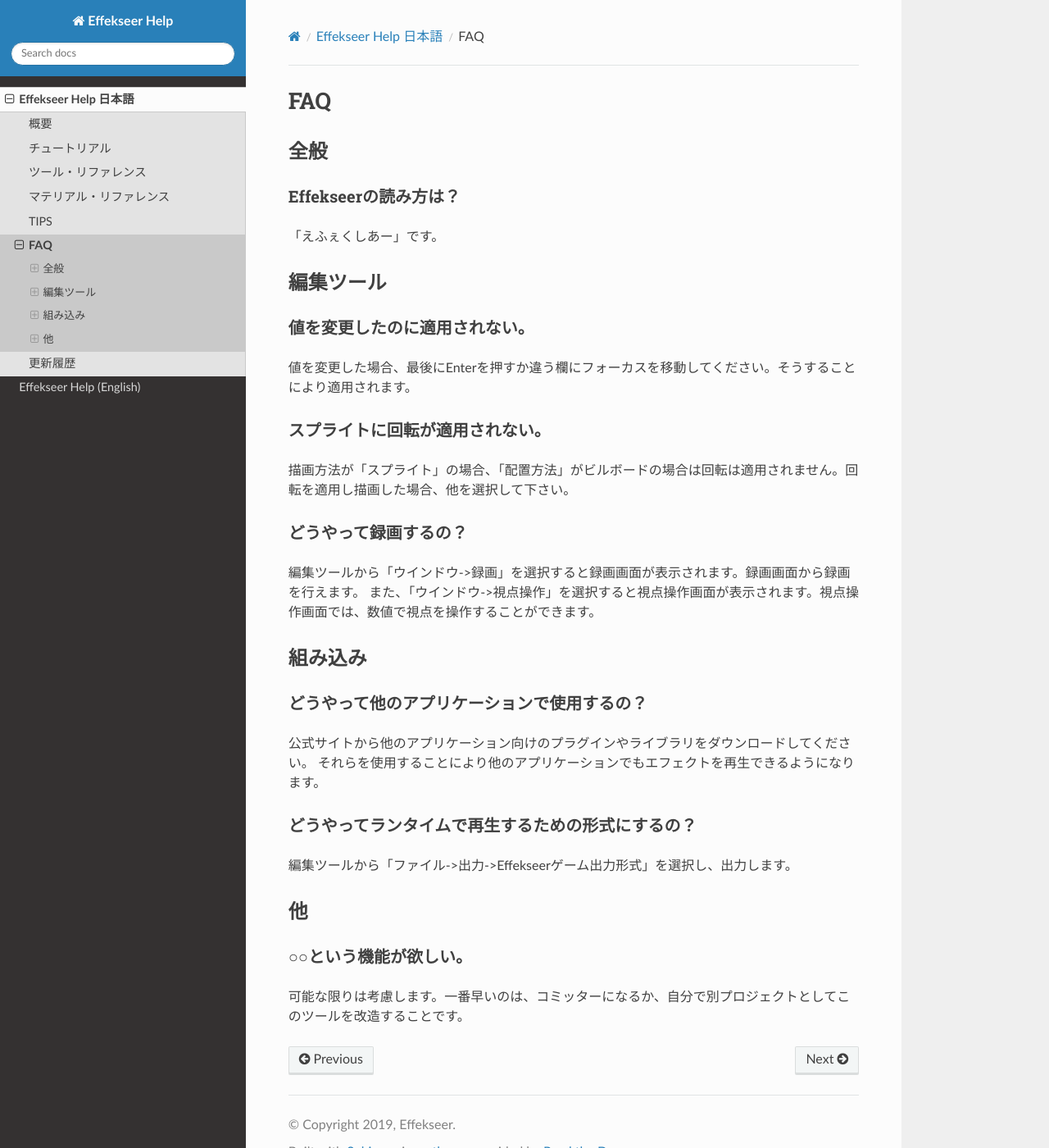
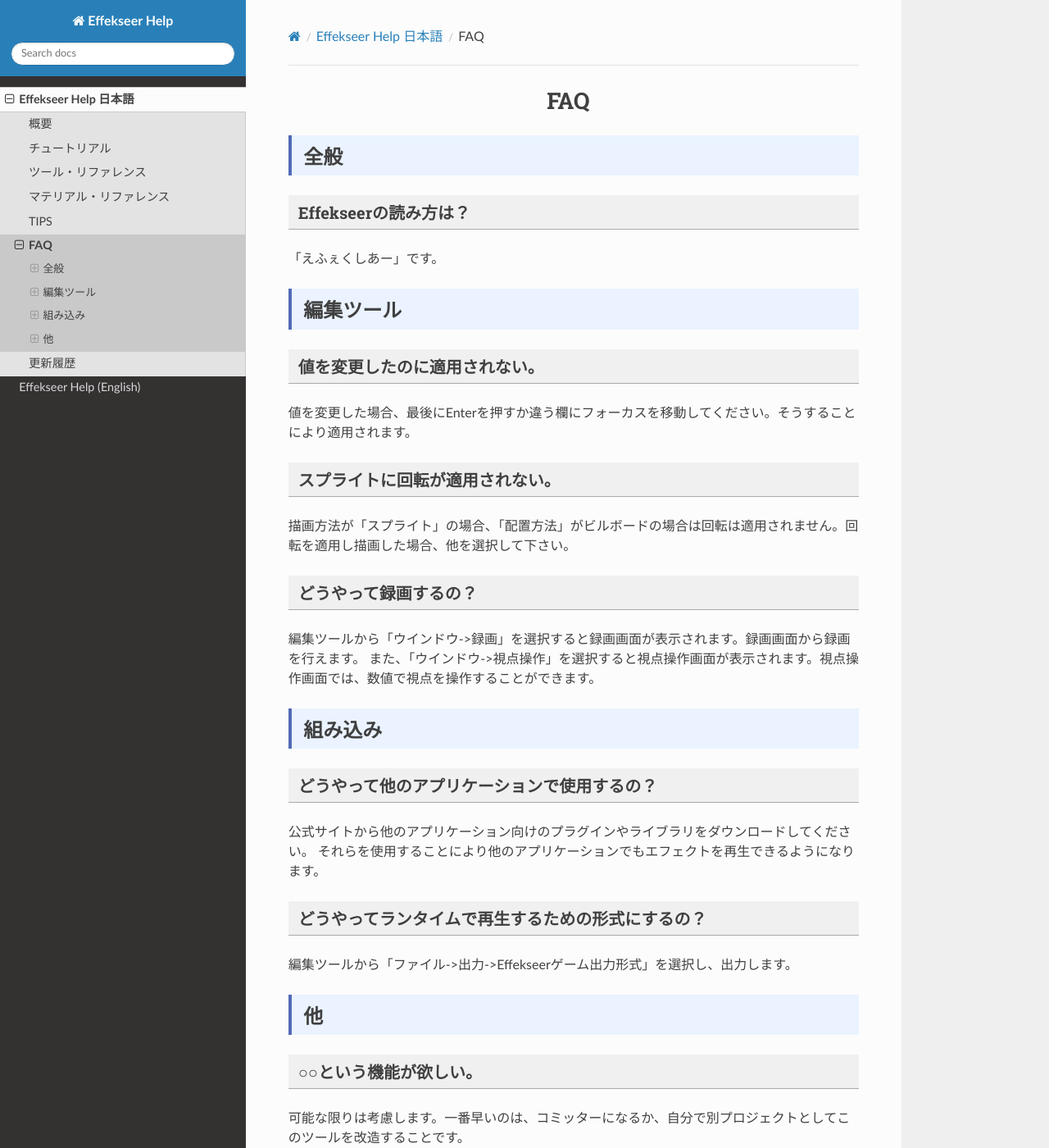
Before and after one commit to effekseer/docs_tool, a Sphinx documentation site: the page built from source/ja/faq.md, in a window 1280 px wide and 1400 px high. Shown: the whole window at 82% size. Built offline with Sphinx 7.4.7 and the Read the Docs theme 2.0.0, drawn with Linux system fonts in a browser that asks for light colours; nearby versions of some CDN libraries; library files that are not in the unit come from our copies.

Commit message:
Add header style

```diff
--- a/source/_static/css/custom.css
+++ b/source/_static/css/custom.css
@@ -24,3 +24,42 @@ Grid system copy from bootstrap 4
 iframe.effect {
     margin-bottom:50px;
 }
+
+h1 {
+  text-align: center;
+}
+
+h2 {
+  padding: 0.3em 0.6em;
+  background-color: #eaf3ff;
+  border-left: solid 4px #516ab6;
+}
+
+h3 {
+  padding: 0.3em 0.6em;
+  background-color: #f0f0f0;
+  border-bottom: solid 1px #aaa
+}
+
+h4 {
+  position: relative;
+  padding: 0.1em .5em .2em 1.7em;
+  margin: 0.1em 0;
+}
+h4::after {
+  position: absolute;
+  top: .4em;
+  left: .4em;
+  z-index: 2;
+  content: '';
+  width: 12px;
+  height: 12px;
+  background-color: #ccc;
+  -webkit-transform: rotate(45deg);
+  transform: rotate(45deg);
+}
+
+h5 {
+  position: relative;
+  margin: 0.1em 0;
+}
```
